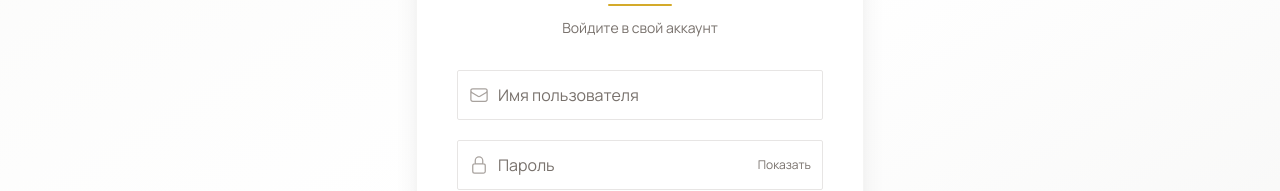
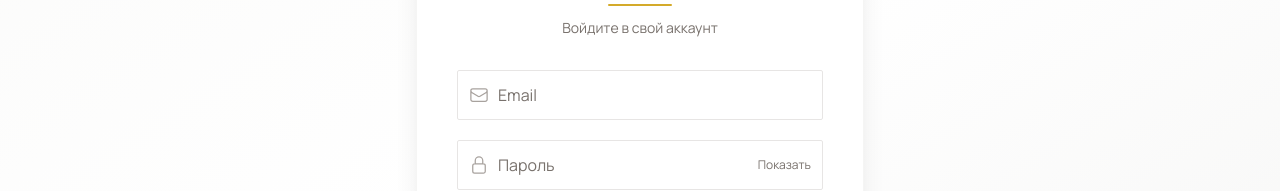
Before and after one commit to Katynl/BeeCraft, a React (Create React App) app: page /login in a window 1280 px wide. Shown: the part 293-484 px from the top of the page. Built offline with nearby package versions, Linux system fonts and the light colour scheme; no server answers; a web font is replaced by a local one.

Commit message:
разные ошибки при регестраици и авторизации

```diff
--- a/src/pages/Login.jsx
+++ b/src/pages/Login.jsx
@@ -20,7 +20,7 @@ const Login = () => {
   const savedRedirect = localStorage.getItem("redirectAfterLogin");
   const from = location.state?.from?.pathname || savedRedirect || "/";
 
-  const [formData, setFormData] = useState({ username: "", password: "" });
+  const [formData, setFormData] = useState({ email: "", password: "" });
   const [error, setError] = useState("");
   const [loading, setLoading] = useState(false);
   const [showPassword, setShowPassword] = useState(false);
@@ -74,11 +74,29 @@ const Login = () => {
 
   const handleSubmit = async (e) => {
     e.preventDefault();
+
+    if (!formData.email.trim()) {
+      setError("Введите email");
+      return;
+    }
+
+    if (!/^[^\s@]+@[^\s@]+\.[^\s@]+$/.test(formData.email.trim())) {
+      setError("Введите корректный email");
+      return;
+    }
+
+    if (!formData.password.trim()) {
+      setError("Введите пароль");
+      return;
+    }
     setLoading(true);
     setError("");
 
     try {
-      const response = await api.post("/token/", formData);
+      const response = await api.post("/token/", {
+        email: formData.email.trim(),
+        password: formData.password,
+      });
       const { access, refresh } = response.data;
 
       localStorage.setItem("access_token", access);
@@ -124,8 +142,8 @@ const Login = () => {
 
         <form onSubmit={handleSubmit} noValidate className="space-y-5">
           <div className="relative">
-            <label htmlFor="username" className="sr-only">
-              Имя пользователя
+            <label htmlFor="email" className="sr-only">
+              Email
             </label>
 
             <EnvelopeIcon
@@ -134,12 +152,12 @@ const Login = () => {
             />
 
             <input
-              id="username"
-              type="text"
-              name="username"
-              placeholder="Имя пользователя"
-              autoComplete="username"
-              value={formData.username}
+              id="email"
+              type="email"
+              name="email"
+              placeholder="Email"
+              autoComplete="email"
+              value={formData.email}
               onChange={handleChange}
               required
               aria-required="true"
```
